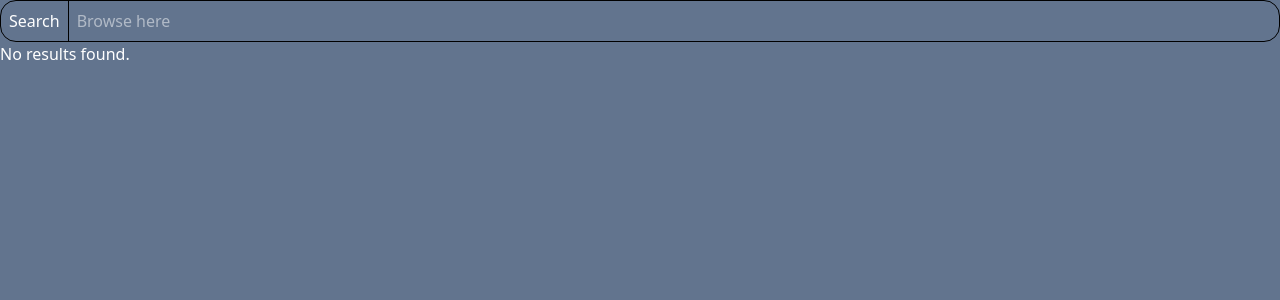
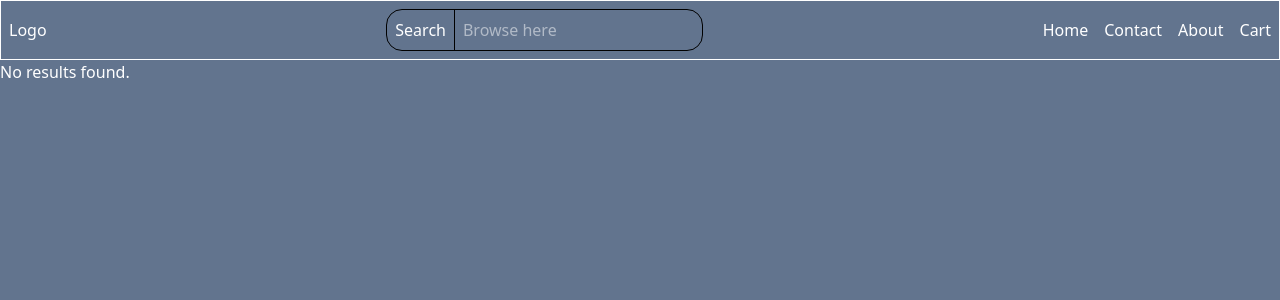
Before and after one commit to alebuddha/ecommerce, a React (Vite) app: page / in a window 1280 px wide. Shown: the top 300 px of the page. Built offline with nearby package versions, Linux system fonts and the light colour scheme.

Commit message:
navbar balla milyo hai

```diff
--- a/src/App.jsx
+++ b/src/App.jsx
@@ -2,7 +2,7 @@ import { useState } from "react";
 import {Toaster} from "sonner";
 
 import Home from "./pages/home";
-import Navbar from "./components/navbar";
+import NavBar from "./components/navbar";
 import SearchBar from "./components/searchbar";
 
 function App(){
@@ -14,7 +14,10 @@ function App(){
       <div className="min-h-screen">
 
 
-        <SearchBar
+
+
+
+        <NavBar
           setSearchResults={setSearchResults}
           isLoading={isLoading}
           setIsLoading = {setIsLoading}
--- a/src/components/navbar.jsx
+++ b/src/components/navbar.jsx
@@ -1,6 +1,6 @@
 import SearchBar from "./searchbar";
 
-function Navbar(){
+function NavBar({setSearchResults, isLoading, setIsLoading}){
   const elements = ['Home',"Contact","About",'Cart'];
 
   return(
@@ -8,7 +8,11 @@ function Navbar(){
 
     <h1>Logo</h1>
 
-    <SearchBar setSearchResults={setSearchResults}/>
+    <SearchBar
+      setSearchResults={setSearchResults}
+      isLoading={isLoading}
+      setIsLoading={setIsLoading}
+    />
 
     <ul className="flex items-center gap-4">
         {
@@ -22,4 +26,4 @@ function Navbar(){
     </div>
   );
 }
-export default Navbar;
+export default NavBar;
```
